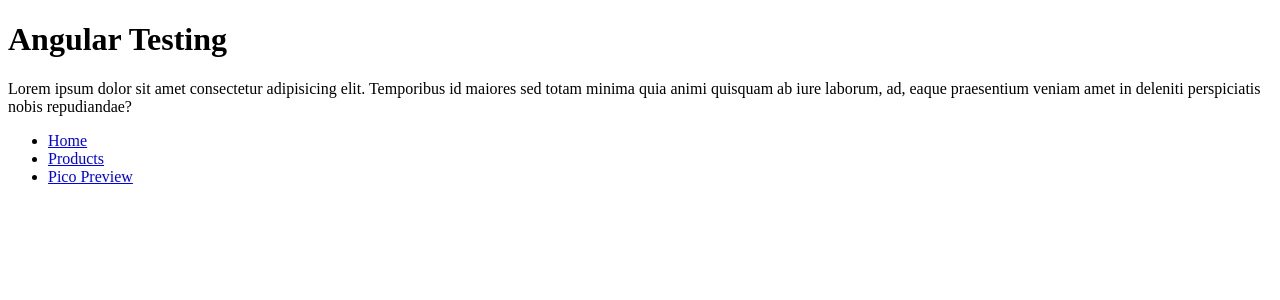
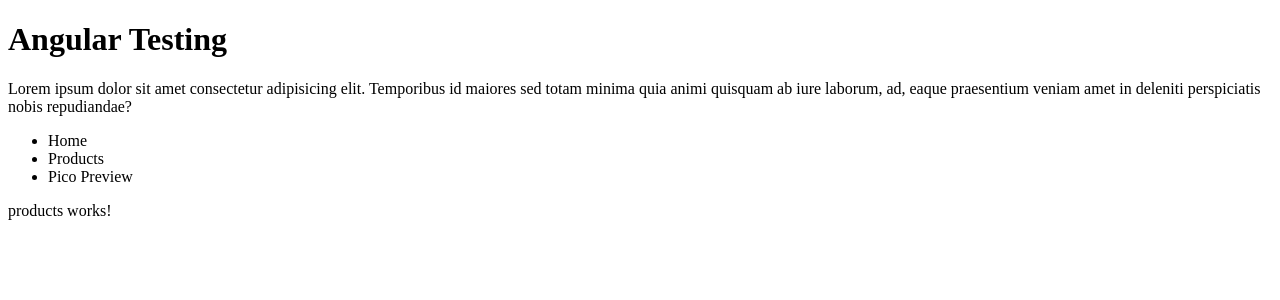
Before and after one commit to EstebanMa12/ng-testing-services, an Angular app: page /products in a window 1280 px wide. Before the commit this address led to /. Shown: the top 300 px of the page. Built offline with nearby package versions, Linux system fonts and the light colour scheme.

Commit message:
Add Pico CSS slim SCSS file and update router links

```diff
--- a/angular.json
+++ b/angular.json
@@ -96,7 +96,8 @@
             ],
             "styles": [
               "src/styles.sass",
-              "node_modules/@picocss/pico/css/pico.min.css"
+              "node_modules/@picocss/pico/css/pico.min.css",
+              "node_modules/@picocss/pico/scss/pico.slim.scss"
             ],
             "scripts": [],
             "karmaConfig": "karma.conf.js"
--- a/src/app/app.component.html
+++ b/src/app/app.component.html
@@ -3,9 +3,9 @@
   <p>Lorem ipsum dolor sit amet consectetur adipisicing elit. Temporibus id maiores sed totam minima quia animi quisquam ab iure laborum, ad, eaque praesentium veniam amet in deleniti perspiciatis nobis repudiandae?</p>
   <nav>
     <ul>
-      <li><a href="/">Home </a></li>
-      <li><a href="/products">Products</a></li>
-      <li><a href="/pico-preview">Pico Preview</a></li>
+      <li><a routerLink="/">Home </a></li>
+      <li><a routerLink="/products">Products</a></li>
+      <li><a routerLink="/pico-preview">Pico Preview</a></li>
     </ul>
   </nav>
 </header>
--- a/src/app/app.routes.ts
+++ b/src/app/app.routes.ts
@@ -1,3 +1,9 @@
 import { Routes } from '@angular/router';
+import { ProductsComponent } from './components/products/products.component';
+import { PicoPreviewComponent } from './components/pico-preview/pico-preview.component';
 
-export const routes: Routes = [];
+
+export const routes: Routes = [
+  { path: 'products', component: ProductsComponent },
+  { path: 'pico-preview/', component: PicoPreviewComponent }
+];
--- /dev/null
+++ b/src/app/components/pico-preview/pico-preview.component.html
@@ -0,0 +1 @@
+<p>pico-preview works!</p>
--- /dev/null
+++ b/src/app/components/products/products.component.html
@@ -0,0 +1 @@
+<p>products works!</p>
```
Also changed, not shown: src/app/components/pico-preview/pico-preview.component.ts (added, +12 -0 lines), src/app/components/products/products.component.ts (added, +12 -0 lines), src/app/components/pico-preview/pico-preview.component.sass (added), src/app/components/products/products.component.sass (added), 2 other files (tests, documents, lock files or other folders).
